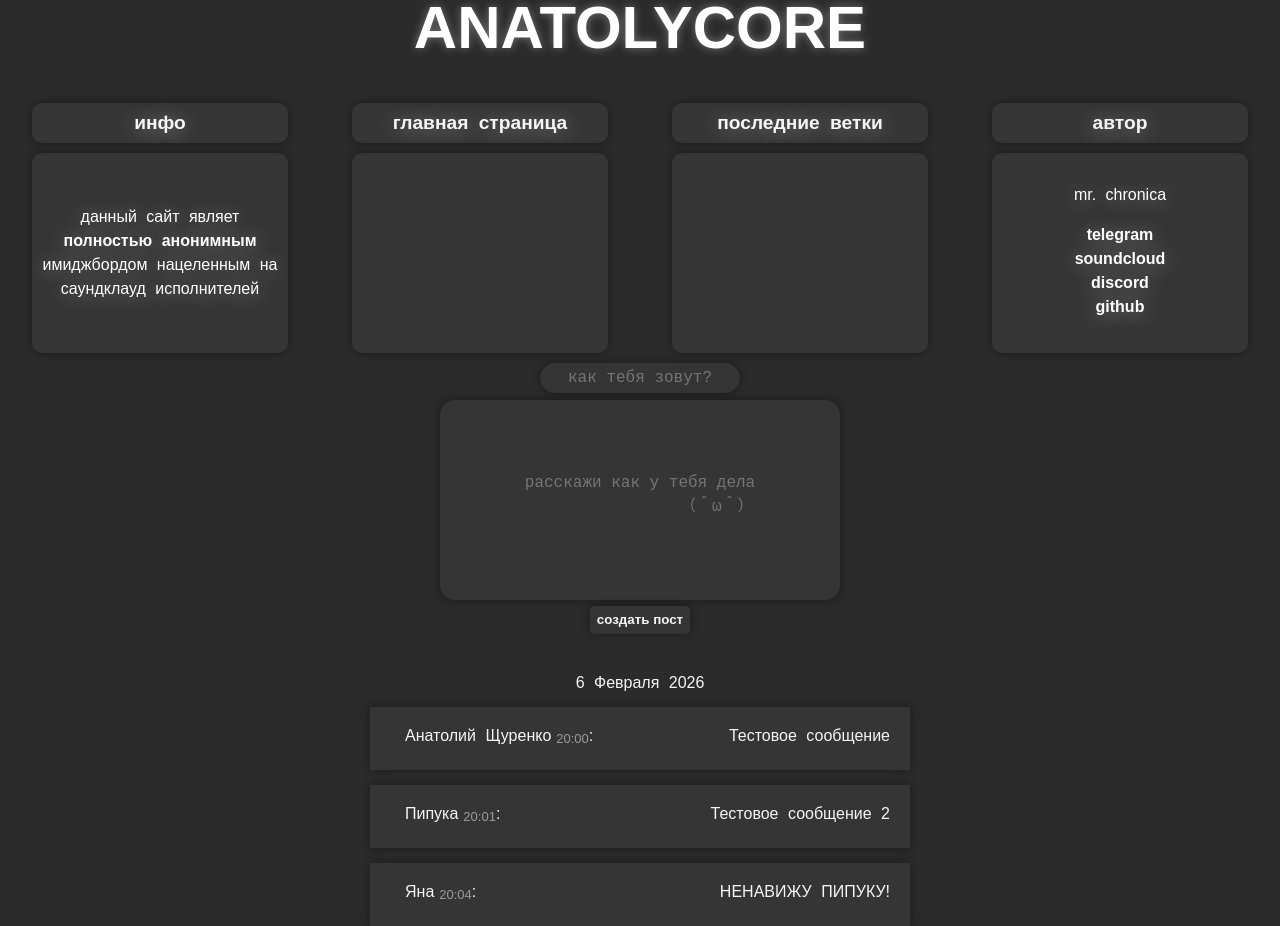
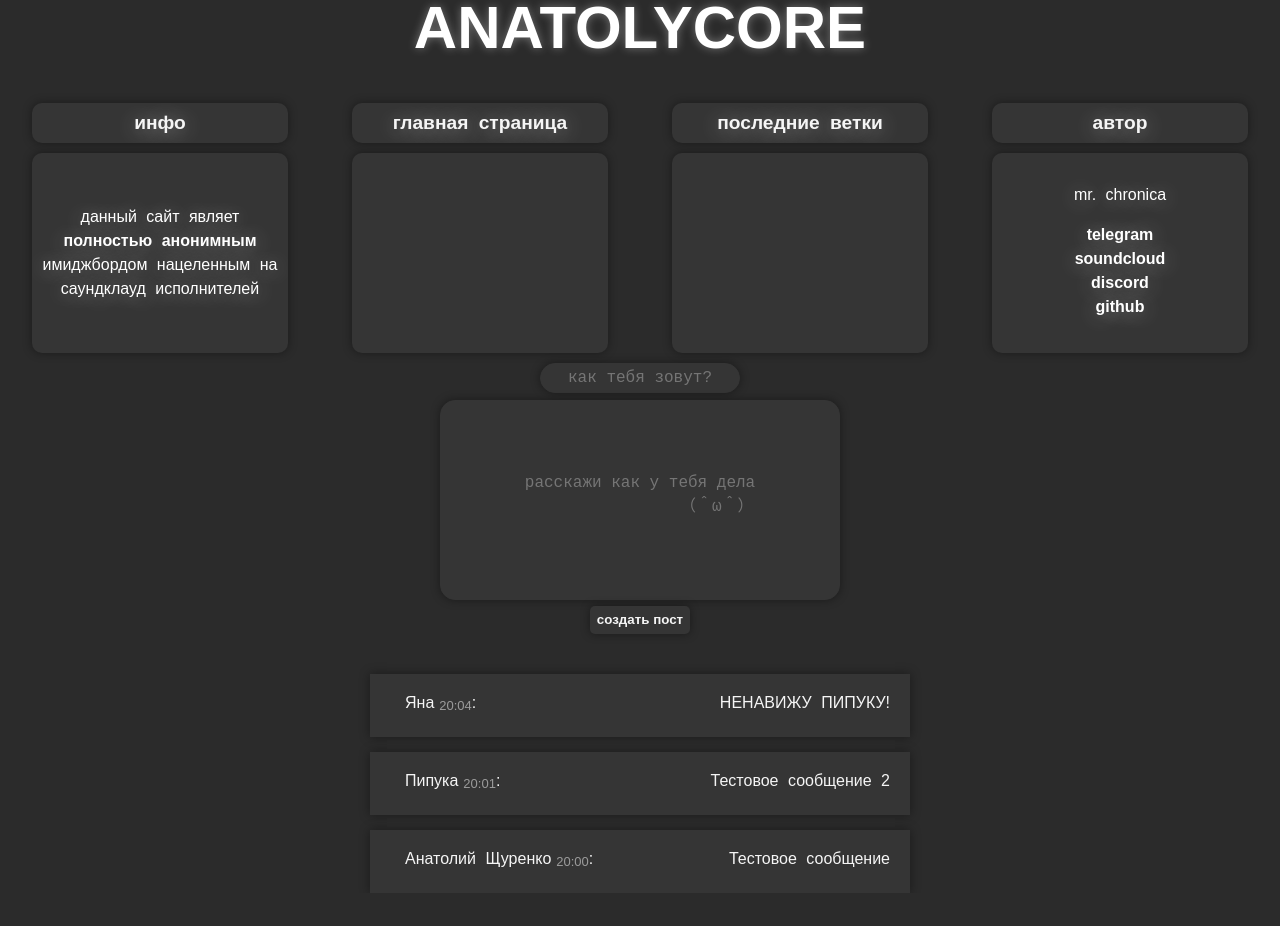
Before and after one commit to anatolyshchurenko/anatolycore, a React (Create React App) app in the folder anatolycore/: page / in a window 1280 px wide. After the commit the page ends 893 px from the top, so only its background shows below. Built offline with nearby package versions, Linux system fonts and the light colour scheme; a web font is replaced by a local one.

Commit message:
Update App.js

```diff
--- a/anatolycore/src/App.js
+++ b/anatolycore/src/App.js
@@ -38,11 +38,12 @@ function App() {
       <Createpost onClick={addNewPost}/>
 
       {/* посты */}
+
+
       <PostTemplate
-        UserName='Анатолий Щуренко'
-        PostText='Тестовое сообщение'
-        Date='6 Февраля 2026'
-        Time='20:00'
+        UserName='Яна'
+        PostText='НЕНАВИЖУ ПИПУКУ!'
+        Time='20:04'
       />
       <PostTemplate
         UserName='Пипука'
@@ -50,9 +51,9 @@ function App() {
         Time='20:01'
       />
       <PostTemplate
-        UserName='Яна'
-        PostText='НЕНАВИЖУ ПИПУКУ!'
-        Time='20:04'
+        UserName='Анатолий Щуренко'
+        PostText='Тестовое сообщение'
+        Time='20:00'
       />
     </div>
   );
```
